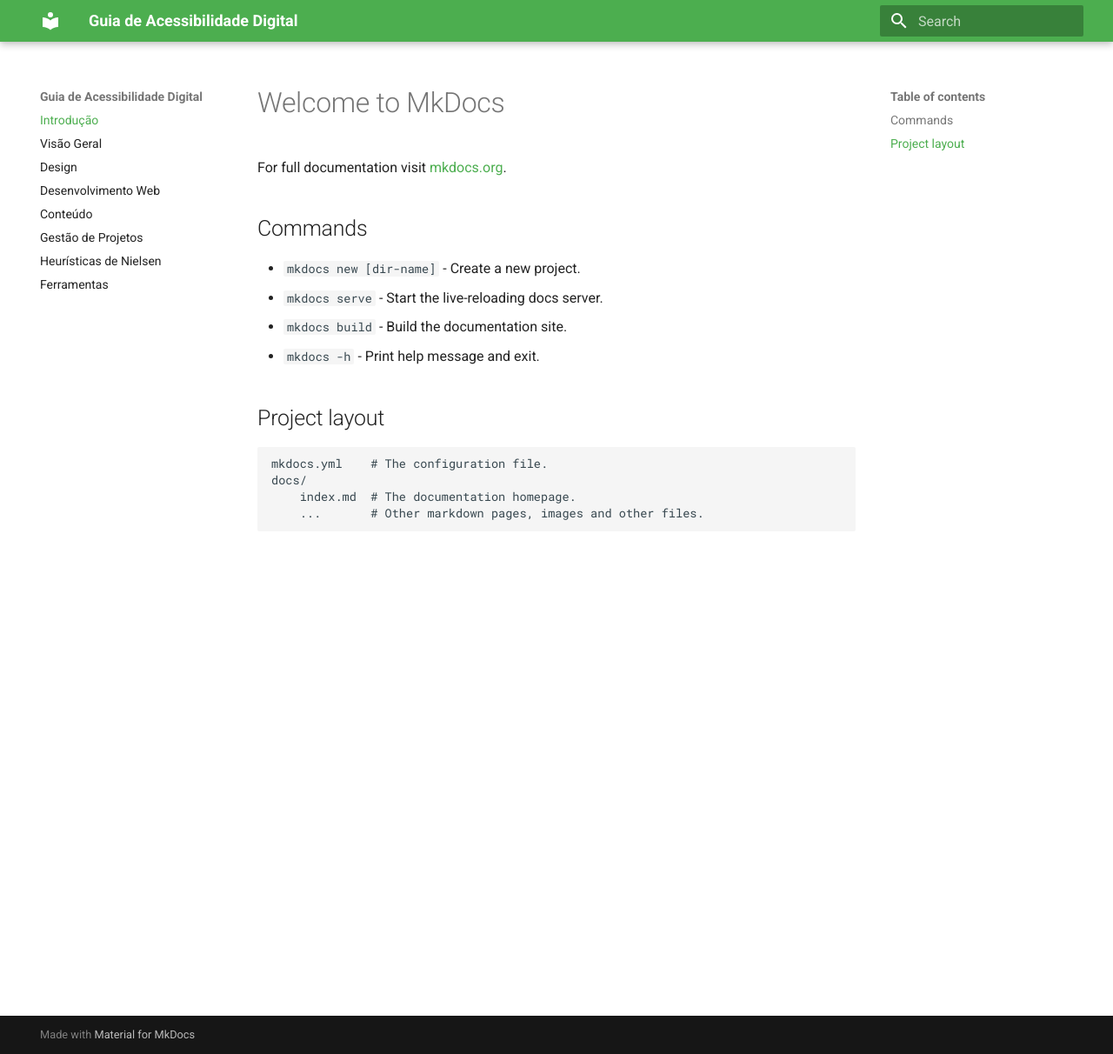
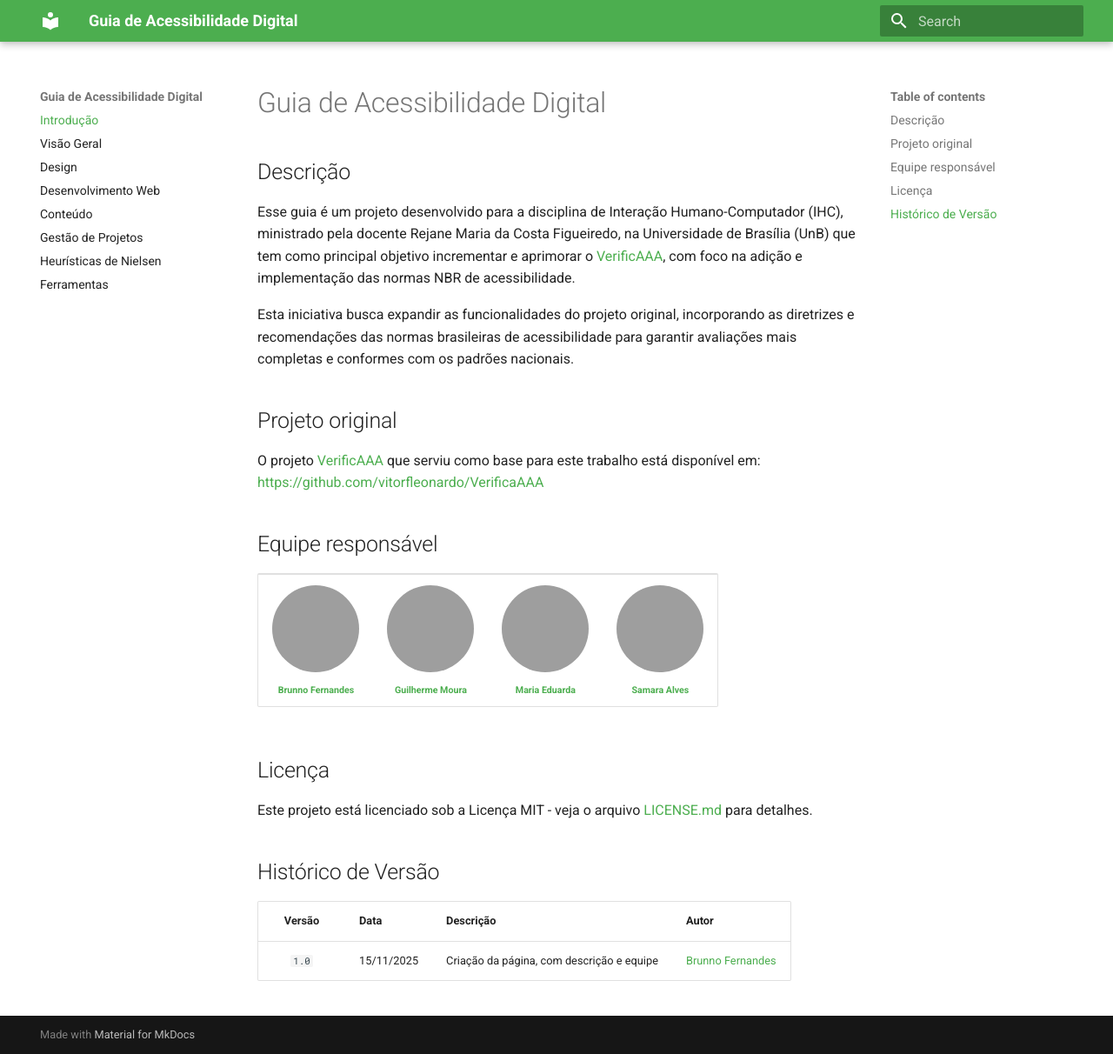
Before and after one commit to UnB-IHC/IHC_2025.2_Grupo01, an MkDocs documentation site: the page built from docs/index.md, in a window 1280 px wide and 1212 px high. Shown: the whole window at 87% size. Built offline with MkDocs 1.6.1 and Material for MkDocs 9.7.7, drawn with Linux system fonts in a browser that asks for light colours; grey boxes are pictures that could not be loaded.

Commit message:
Atualiza a introdução

```diff
--- a/docs/index.md
+++ b/docs/index.md
@@ -1,17 +1,33 @@
-# Welcome to MkDocs
+# Guia de Acessibilidade Digital
 
-For full documentation visit [mkdocs.org](https://www.mkdocs.org).
+## Descrição
 
-## Commands
+Esse guia é um projeto desenvolvido para a disciplina de Interação Humano-Computador (IHC), ministrado pela docente Rejane Maria da Costa Figueiredo, na Universidade de Brasília (UnB) que tem como principal objetivo incrementar e aprimorar o [VerificAAA](https://github.com/vitorfleonardo/VerificaAAA), com foco na adição e implementação das normas NBR de acessibilidade.
 
-* `mkdocs new [dir-name]` - Create a new project.
-* `mkdocs serve` - Start the live-reloading docs server.
-* `mkdocs build` - Build the documentation site.
-* `mkdocs -h` - Print help message and exit.
+Esta iniciativa busca expandir as funcionalidades do projeto original, incorporando as diretrizes e recomendações das normas brasileiras de acessibilidade para garantir avaliações mais completas e conformes com os padrões nacionais.
 
-## Project layout
+## Projeto original
 
-    mkdocs.yml    # The configuration file.
-    docs/
-        index.md  # The documentation homepage.
-        ...       # Other markdown pages, images and other files.
+O projeto [VerificAAA](https://github.com/vitorfleonardo/VerificaAAA) que serviu como base para este trabalho está disponível em: [https://github.com/vitorfleonardo/VerificaAAA](https://github.com/vitorfleonardo/VerificaAAA)
+
+## Equipe responsável
+
+<table>
+  <tr>
+<td align="center"><a href="hhttps://github.com/brunnoff"><img style="border-radius: 50%;" src="https://github.com/brunnoff.png" width="100px;" alt=""/><br /><sub><b>Brunno Fernandes</b></sub></a><br />
+<td align="center"><a href="https://github.com/Guilherme-Moura"><img style="border-radius: 50%;" src="https://github.com/Guilherme-Moura.png" width="100px;" alt=""/><br /><sub><b>Guilherme Moura</b></sub></a><br/>
+<td align="center"><a href="https://github.com/pyramidsf"><img style="border-radius: 50%;" src="https://github.com/pyramidsf.png" width="100px;" alt=""/><br /><sub><b>Maria Eduarda</b></sub></a><br/>
+<td align="center"><a href="https://github.com/SamaraAlvess"><img style="border-radius: 50%;" src="https://github.com/SamaraAlvess.png" width="100px;" alt=""/><br /><sub><b>Samara Alves</b></sub></a><br/>
+</tr>
+</table>
+
+
+## Licença
+
+Este projeto está licenciado sob a Licença MIT - veja o arquivo [LICENSE.md](https://github.com/vitorfleonardo/VerificaAAA/tree/main?tab=License-1-ov-file) para detalhes.
+
+## Histórico de Versão
+
+|Versão|Data|Descrição|Autor|
+|:------:|----|---------|-----|
+|`1.0`|15/11/2025|Criação da página, com descrição e equipe|[Brunno Fernandes](hhttps://github.com/brunnoff)|
```
